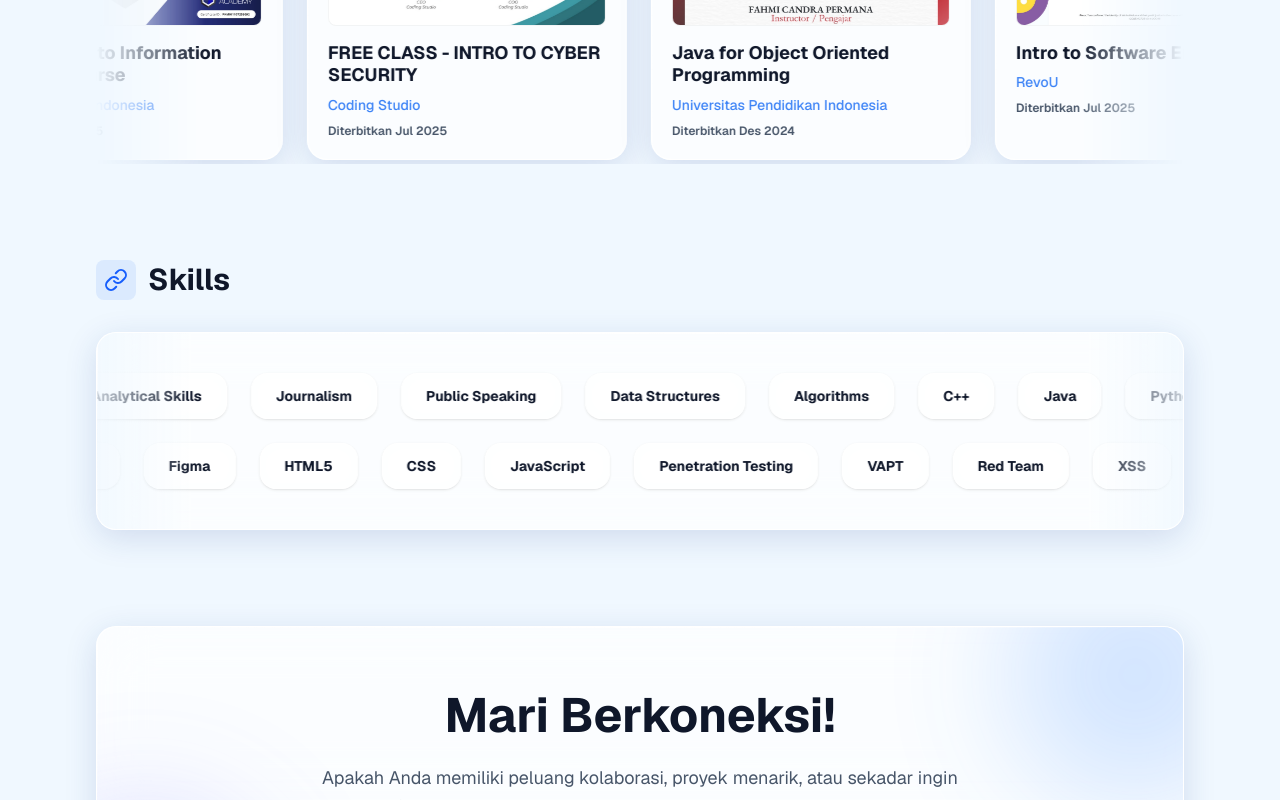
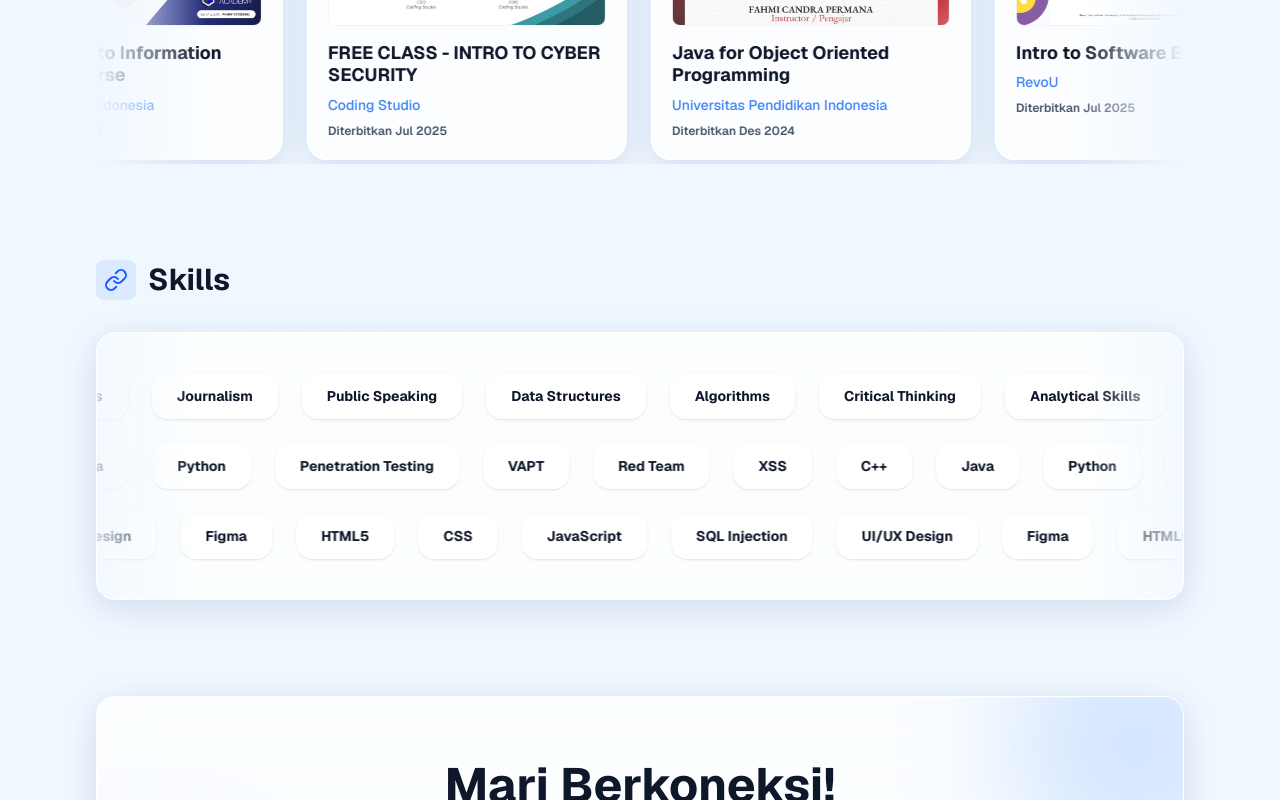
Before and after one commit to DwiKautsar/web-portofolio, a Next.js app: page / in a window 1280 px wide. Shown: the part 2882-3682 px from the top of the page. Built offline with nearby package versions, Linux system fonts and the light colour scheme.

Commit message:
fix: update WhatsApp number and split skills into 3 rows

```diff
--- a/src/app/page.tsx
+++ b/src/app/page.tsx
@@ -55,12 +55,15 @@ export default function Home() {
 
   const skillsRow1 = [
     "Critical Thinking", "Analytical Skills", "Journalism", "Public Speaking",
-    "Data Structures", "Algorithms", "C++", "Java", "Python"
+    "Data Structures", "Algorithms"
   ];
 
   const skillsRow2 = [
-    "Penetration Testing", "VAPT", "Red Team", "XSS", "SQL Injection",
-    "UI/UX Design", "Figma", "HTML5", "CSS", "JavaScript"
+    "C++", "Java", "Python", "Penetration Testing", "VAPT", "Red Team", "XSS"
+  ];
+
+  const skillsRow3 = [
+    "SQL Injection", "UI/UX Design", "Figma", "HTML5", "CSS", "JavaScript"
   ];
 
   return (
@@ -268,7 +271,7 @@ export default function Home() {
       >
         <motion.h2 variants={fadeUpVariants} className="text-3xl font-bold mb-8 flex items-center gap-3">
           <span className="p-2 rounded-lg bg-blue-100 text-blue-600 dark:bg-blue-900/50 dark:text-blue-400"><Award size={24} /></span>
-          Licenses & Certifications
+          Certifications
         </motion.h2>
         <style jsx>{`
           @keyframes marquee {
@@ -322,8 +325,8 @@ export default function Home() {
           <div className="flex flex-col gap-6">
 
             {/* Row 1 - Moving Left */}
-            <div className="flex w-[200%] animate-marquee-left">
-              {[...skillsRow1, ...skillsRow1].map((skill, i) => (
+            <div className="flex w-[200%] md:w-max animate-marquee-left">
+              {[...skillsRow1, ...skillsRow1, ...skillsRow1].map((skill, i) => (
                 <div key={i} className="flex-shrink-0 px-6 py-3 mx-3 rounded-2xl border border-white/60 dark:border-white/10 bg-white/50 dark:bg-slate-800/50 font-bold text-sm shadow-sm text-[var(--text-main)] backdrop-blur-md">
                   {skill}
                 </div>
@@ -331,8 +334,17 @@ export default function Home() {
             </div>
 
             {/* Row 2 - Moving Right */}
-            <div className="flex w-[200%] animate-marquee-right">
-              {[...skillsRow2, ...skillsRow2].map((skill, i) => (
+            <div className="flex w-[200%] md:w-max animate-marquee-right">
+              {[...skillsRow2, ...skillsRow2, ...skillsRow2].map((skill, i) => (
+                <div key={i} className="flex-shrink-0 px-6 py-3 mx-3 rounded-2xl border border-white/60 dark:border-white/10 bg-white/50 dark:bg-slate-800/50 font-bold text-sm shadow-sm text-[var(--text-main)] backdrop-blur-md">
+                  {skill}
+                </div>
+              ))}
+            </div>
+
+            {/* Row 3 - Moving Left */}
+            <div className="flex w-[200%] md:w-max animate-marquee-left">
+              {[...skillsRow3, ...skillsRow3, ...skillsRow3].map((skill, i) => (
                 <div key={i} className="flex-shrink-0 px-6 py-3 mx-3 rounded-2xl border border-white/60 dark:border-white/10 bg-white/50 dark:bg-slate-800/50 font-bold text-sm shadow-sm text-[var(--text-main)] backdrop-blur-md">
                   {skill}
                 </div>
@@ -372,7 +384,7 @@ export default function Home() {
                 <a href="mailto:raysahdwi12@gmail.com" className="flex items-center gap-3 px-8 py-4 rounded-2xl bg-red-500 hover:bg-red-600 text-white font-medium transition-all hover:-translate-y-1.5 shadow-lg shadow-red-500/30">
                   <Mail size={22} /> Gmail
                 </a>
-                <a href="https://wa.me/62851568331" target="_blank" rel="noopener noreferrer" className="flex items-center gap-3 px-8 py-4 rounded-2xl bg-green-500 hover:bg-green-600 text-white font-medium transition-all hover:-translate-y-1.5 shadow-lg shadow-green-500/30">
+                <a href="https://wa.me/6285156468331" target="_blank" rel="noopener noreferrer" className="flex items-center gap-3 px-8 py-4 rounded-2xl bg-green-500 hover:bg-green-600 text-white font-medium transition-all hover:-translate-y-1.5 shadow-lg shadow-green-500/30">
                   <MessageCircle size={22} /> WhatsApp
                 </a>
              </div>
```
